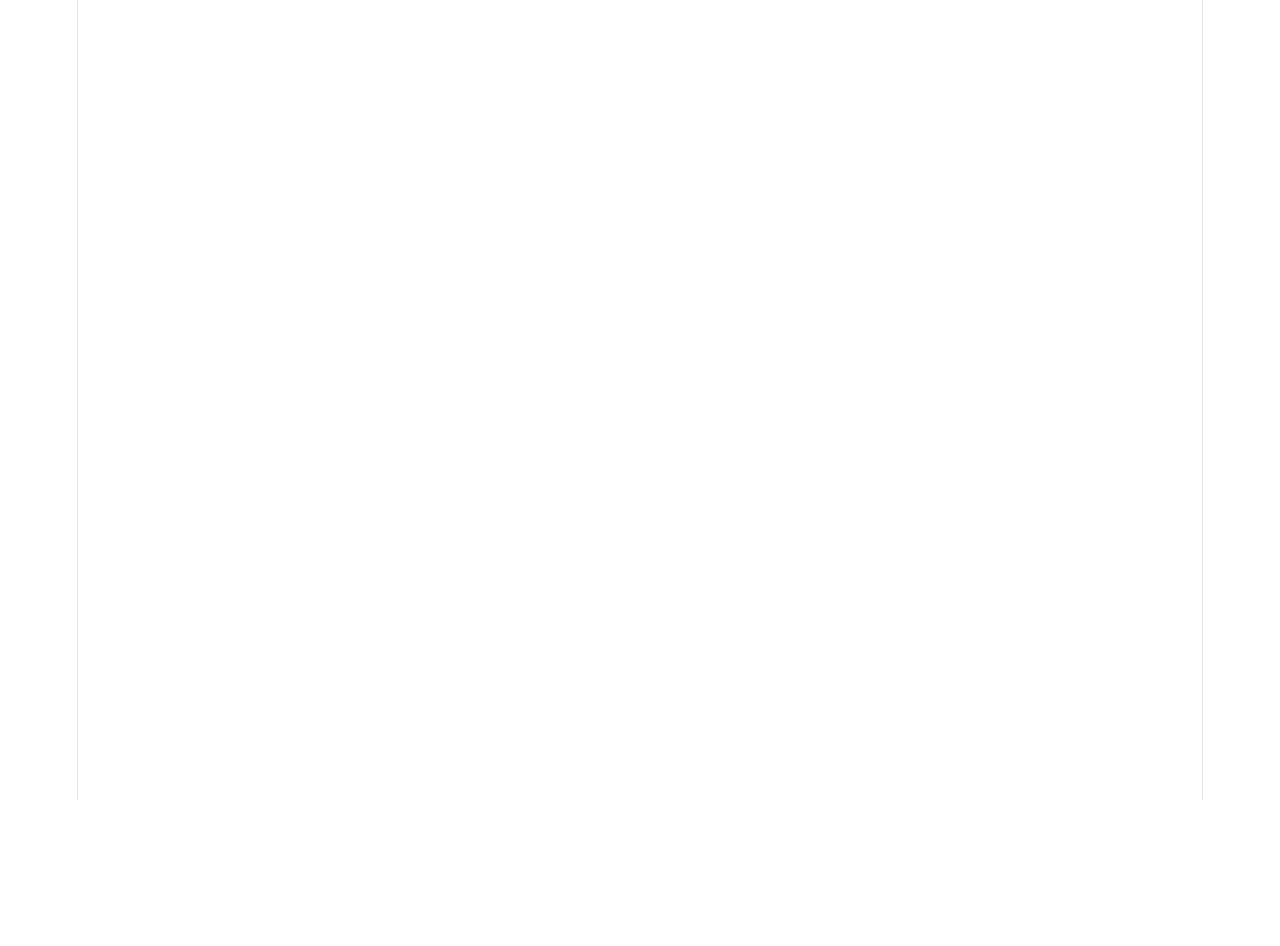
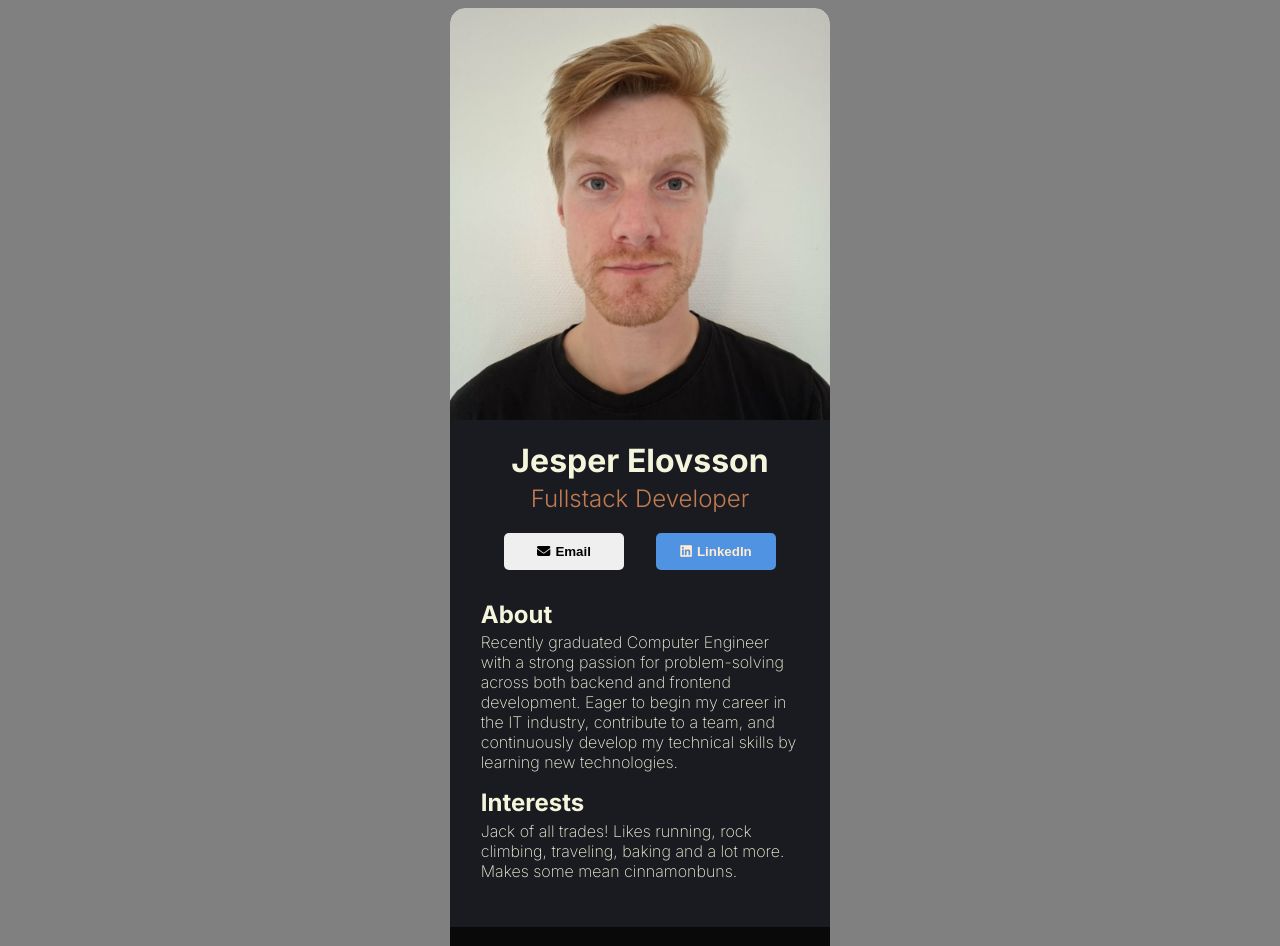
Before and after one commit to Muffinsmaniac/digital-buisniess-card, a React (Vite) app: page / in a window 1280 px wide. Shown: the top 946 px of the page. Before the commit the page ends 800 px from the top, so only its background shows below. Built offline with nearby package versions, Linux system fonts and the light colour scheme.

Commit message:
Base done!

```diff
--- a/index.html
+++ b/index.html
@@ -2,8 +2,12 @@
 <html lang="en">
   <head>
     <meta charset="UTF-8" />
+    <script src="https://kit.fontawesome.com/35519f16ec.js" crossorigin="anonymous"></script>
     <link rel="icon" type="image/svg+xml" href="/favicon.svg" />
     <meta name="viewport" content="width=device-width, initial-scale=1.0" />
+    <link rel="preconnect" href="https://fonts.googleapis.com">
+    <link rel="preconnect" href="https://fonts.gstatic.com" crossorigin>
+    <link href="https://fonts.googleapis.com/css2?family=Inter:ital,opsz,wght@0,14..32,100..900;1,14..32,100..900&display=swap" rel="stylesheet">
     <title>digital-buisniess-card</title>
   </head>
   <body>
--- a/src/App.tsx
+++ b/src/App.tsx
@@ -1,10 +1,15 @@
+import Header from "./Components/Header";
+import Info from "./Components/Info";
+import Footer from "./Components/Footer";
+
 function App() {
 
-
   return (
-    <>
-
-    </>
+    <main className="card">
+      <Header/>
+      <Info/>
+      <Footer/>
+    </main>
   )
 }
 
--- /dev/null
+++ b/src/Components/Footer.tsx
@@ -0,0 +1,11 @@
+
+export default function Footer(){
+    return(
+            <footer>
+                <i class="fa-brands fa-square-facebook"></i>
+                <i class="fa-brands fa-square-instagram"></i>
+                <i class="fa-brands fa-linkedin"></i>
+                <i class="fa-brands fa-square-github"></i>
+            </footer>
+    )
+}
--- /dev/null
+++ b/src/Components/Header.tsx
@@ -0,0 +1,13 @@
+export default function Header(){
+    return(
+        <header>
+            <img src="/src/Jesper.jpg" alt="Picture of Jesper." className="pic"/>
+            <h1 className="my-name">Jesper Elovsson</h1>
+            <h2 className="titel">Fullstack Developer</h2>
+            <div className="buttons">
+                <button id="email-button" className="button"><i class="fa-solid fa-envelope"></i>Email</button>
+                <button id="linked-button" className="button"><i class="fa-brands fa-linkedin"></i>LinkedIn</button>
+            </div>
+        </header>
+    )
+}
--- /dev/null
+++ b/src/Components/Info.tsx
@@ -0,0 +1,15 @@
+export default function Info(){
+    return(
+        <div className="info-div">
+            <section>
+                <h2>About</h2>
+                <p>Recently graduated Computer Engineer with a strong passion for problem-solving across both backend and frontend development. Eager to begin my career in the IT industry, contribute to a team, and continuously develop my technical skills by learning new technologies.</p>
+            </section>
+            <section>
+                <h2>Interests</h2>
+                <p>Jack of all trades! Likes running, rock climbing, traveling, baking and a lot more. Makes some mean cinnamonbuns.</p>
+            </section>
+
+        </div>
+    )
+}
--- a/src/index.css
+++ b/src/index.css
@@ -1,111 +1,97 @@
-:root {
-  --text: #6b6375;
-  --text-h: #08060d;
-  --bg: #fff;
-  --border: #e5e4e7;
-  --code-bg: #f4f3ec;
-  --accent: #aa3bff;
-  --accent-bg: rgba(170, 59, 255, 0.1);
-  --accent-border: rgba(170, 59, 255, 0.5);
-  --social-bg: rgba(244, 243, 236, 0.5);
-  --shadow:
-    rgba(0, 0, 0, 0.1) 0 10px 15px -3px, rgba(0, 0, 0, 0.05) 0 4px 6px -2px;
-
-  --sans: system-ui, 'Segoe UI', Roboto, sans-serif;
-  --heading: system-ui, 'Segoe UI', Roboto, sans-serif;
-  --mono: ui-monospace, Consolas, monospace;
-
-  font: 18px/145% var(--sans);
-  letter-spacing: 0.18px;
-  color-scheme: light dark;
-  color: var(--text);
-  background: var(--bg);
-  font-synthesis: none;
-  text-rendering: optimizeLegibility;
-  -webkit-font-smoothing: antialiased;
-  -moz-osx-font-smoothing: grayscale;
-
-  @media (max-width: 1024px) {
-    font-size: 16px;
-  }
+body{
+  background-color: grey;
+  font-family: Inter;
 }
 
-@media (prefers-color-scheme: dark) {
-  :root {
-    --text: #9ca3af;
-    --text-h: #f3f4f6;
-    --bg: #16171d;
-    --border: #2e303a;
-    --code-bg: #1f2028;
-    --accent: #c084fc;
-    --accent-bg: rgba(192, 132, 252, 0.15);
-    --accent-border: rgba(192, 132, 252, 0.5);
-    --social-bg: rgba(47, 48, 58, 0.5);
-    --shadow:
-      rgba(0, 0, 0, 0.4) 0 10px 15px -3px, rgba(0, 0, 0, 0.25) 0 4px 6px -2px;
-  }
-
-  #social .button-icon {
-    filter: invert(1) brightness(2);
-  }
+#root{
+  display: flex;
+  justify-content: center;
 }
 
-#root {
-  width: 1126px;
-  max-width: 100%;
-  margin: 0 auto;
-  text-align: center;
-  border-inline: 1px solid var(--border);
-  min-height: 100svh;
+.card{
+  border-radius: 15px;
+  width: 30%;
+  max-width: 600px;
+  min-width: 300px;
+  background-color: #1a1b21;
+  color: beige;
   display: flex;
+  justify-content: center;
+  align-items: center;
   flex-direction: column;
-  box-sizing: border-box;
 }
 
-body {
-  margin: 0;
+header{
+  width: 100%;
+  box-sizing: border-box;
+  display: flex;
+  align-items: center;
+  flex-direction: column;
 }
 
-h1,
-h2 {
-  font-family: var(--heading);
-  font-weight: 500;
-  color: var(--text-h);
+.pic{
+  width: 100%;
+  border-radius: 15px 15px 0px 0px;
+  display: block;
 }
 
-h1 {
-  font-size: 56px;
-  letter-spacing: -1.68px;
-  margin: 32px 0;
-  @media (max-width: 1024px) {
-    font-size: 36px;
-    margin: 20px 0;
-  }
-}
-h2 {
-  font-size: 24px;
-  line-height: 118%;
-  letter-spacing: -0.24px;
-  margin: 0 0 8px;
-  @media (max-width: 1024px) {
-    font-size: 20px;
-  }
-}
-p {
-  margin: 0;
+.my-name{
+  margin-bottom: 0;
 }
 
-code,
-.counter {
-  font-family: var(--mono);
-  display: inline-flex;
-  border-radius: 4px;
-  color: var(--text-h);
+.titel{
+  margin-top: 1%;
+  font-weight: 300;
+  color: #c07b50;
 }
 
-code {
-  font-size: 15px;
-  line-height: 135%;
-  padding: 4px 8px;
-  background: var(--code-bg);
+.buttons {
+    display: flex;
+    gap: 2rem;
+    width: 100%;
+    justify-content: center;
+    flex-wrap: wrap;
 }
+
+.button{
+  width: 7.5rem;
+  height: 2.3rem;
+  border-radius: 5px;
+  display: flex;
+  align-items: center;
+  justify-content: center;
+  gap: 5px;
+  font-weight:600;
+  border: none;
+}
+#linked-button{
+  background-color: #5093e2;
+  color: blanchedalmond;
+}
+
+.info-div{
+  padding: 8%;
+}
+
+.info-div section h2{
+  margin: 0%;
+}
+.info-div section p{
+  margin-top: 1%;
+  font-weight:200;
+}
+
+footer{
+  background-color:  #09090a;
+  width: 100%;
+  padding-top: 5%;
+  padding-bottom: 5%;
+  border-radius: 0px 0px 15px 15px;
+  display: flex;
+  justify-content: center;
+  gap: 5%;
+  font-size: 2.5rem;
+  color: grey;
+
+
+}
```
Also changed, not shown: src/Jesper.jpg (added).
